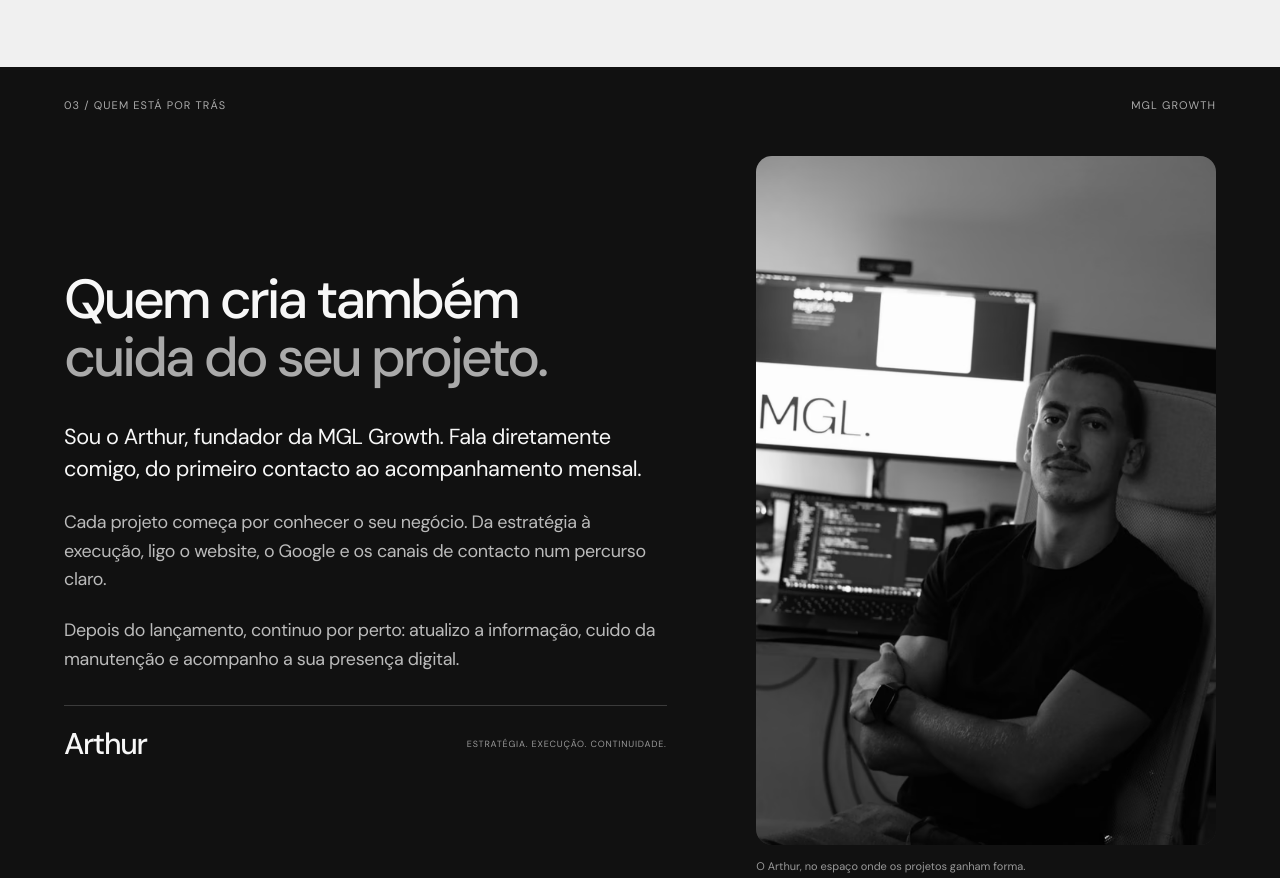
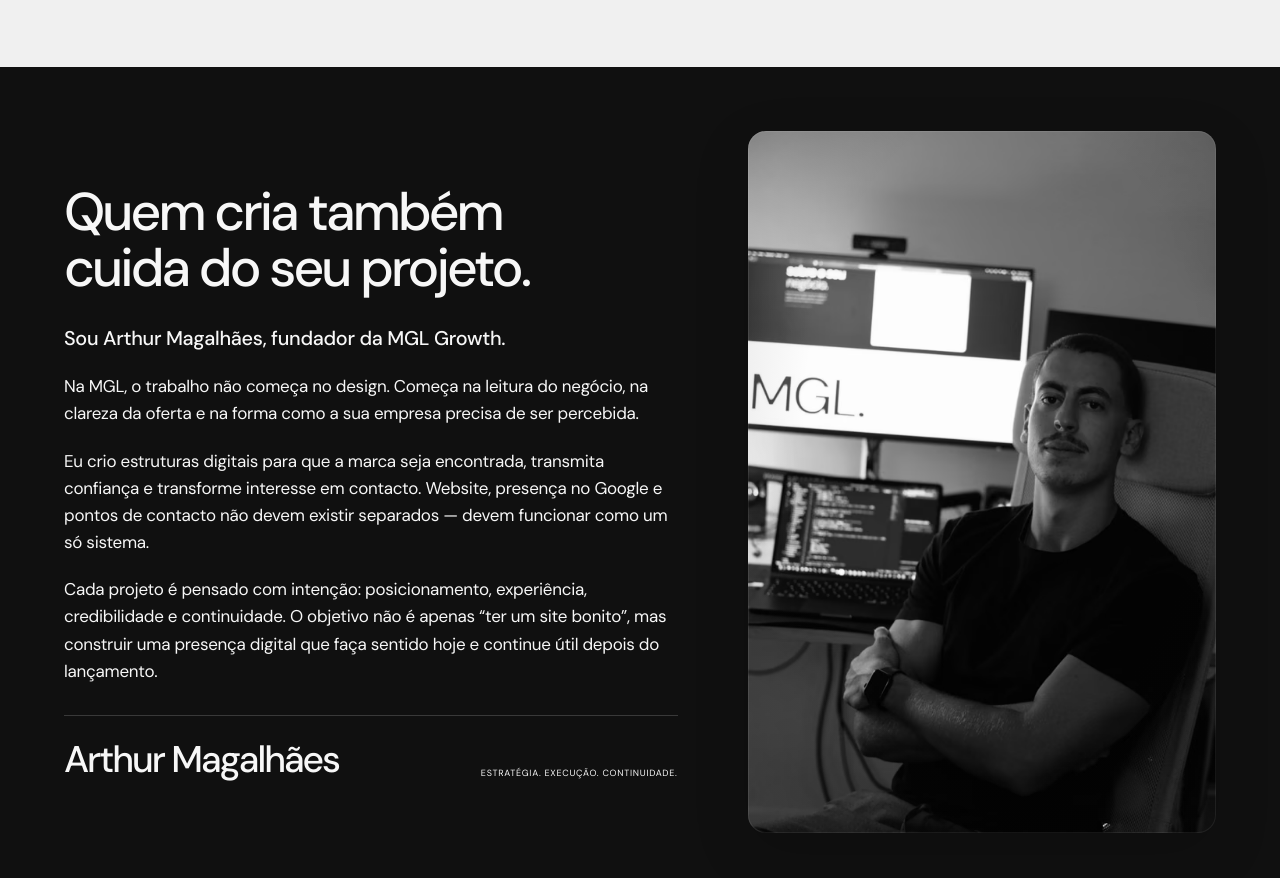
Before and after one commit to arthurmglsource/MglArthurcode, a website: page dist/index.html in a window 1280 px wide. Shown: the part 3187-4065 px from the top of the page. Drawn offline with Linux system fonts and the light colour scheme.

Commit message:
Update Site source

```diff
--- a/dist/final-polish.css
+++ b/dist/final-polish.css
@@ -1,6 +1,7 @@
 /* Static editorial finish. Tiny raster tile; no animation, no input interception. */
+body::before{content:"";position:fixed;inset:0;z-index:89;pointer-events:none;background:radial-gradient(ellipse at 50% 45%,transparent 55%,rgba(0,0,0,.035) 100%)}
 body::after{content:"";position:fixed;inset:0;z-index:90;pointer-events:none;background:url('assets/editorial-grain.png') repeat;opacity:.026;mix-blend-mode:soft-light}
 .manifesto{background:#111;min-height:0;padding:54px 4.3%;display:block}
 .manifesto h2{margin:0;line-height:1.02}
 @media(max-width:700px){.manifesto{min-height:0;padding:42px 18px}.manifesto h2{font-size:8.1vw;line-height:1.09}}
-@media(forced-colors:active){body::after{display:none}}
+@media(forced-colors:active){body::before,body::after{display:none}}
--- a/dist/founder.css
+++ b/dist/founder.css
@@ -1,17 +1,16 @@
-.founder{background:#111;color:#f7f7f7;padding:30px 5vw 60px;overflow:hidden;border-bottom:1px solid #303030}
-.founder-bar{display:flex;justify-content:space-between;gap:20px;font-size:11px;letter-spacing:.1em;line-height:1.5;color:#aaa}
-.founder-layout{display:grid;grid-template-columns:minmax(0,1.18fr) minmax(0,.9fr);align-items:center;gap:7vw;max-width:1500px;margin:42px auto 0}
-.founder-copy{min-width:0}
-.founder-copy h2{font-size:clamp(39px,4.3vw,70px);line-height:1.05;letter-spacing:-.055em;margin-bottom:34px}
-.founder-copy h2 span{color:#aaa}
-.founder-copy>p{font-size:clamp(17px,1.4vw,21px);line-height:1.6;letter-spacing:-.02em;margin-top:22px;max-width:600px;color:#bbb}
-.founder-copy .founder-intro{color:#f7f7f7;font-size:clamp(19px,1.7vw,25px);line-height:1.5;margin-top:0}
-.founder-signature{border-top:1px solid #3b3b3b;margin-top:32px;padding-top:23px;display:flex;align-items:center;justify-content:space-between;gap:20px}
-.founder-signature strong{font-size:30px;line-height:1;letter-spacing:-.045em;font-weight:500}
-.founder-signature span{font-size:9px;letter-spacing:.09em;color:#999;line-height:1.5;text-align:right}
-.founder-portrait{margin:0;min-width:0}
-.founder-portrait picture{display:block;border-radius:16px;overflow:hidden;background:#222;aspect-ratio:2/3;max-height:760px}
-.founder-portrait img{width:100%;height:100%;object-fit:contain;filter:none;transform:none}
-.founder-portrait figcaption{font-size:11px;line-height:1.5;color:#999;margin-top:13px}
-@media(max-width:1100px) and (min-width:801px){.founder-layout{gap:4vw;grid-template-columns:1.1fr 1fr}.founder-copy h2{font-size:40px;margin-bottom:25px}.founder-copy>p{font-size:16px;margin-top:17px}.founder-copy .founder-intro{font-size:19px}.founder-signature{flex-direction:column;align-items:flex-start;gap:10px}.founder-signature span{text-align:left}}
-@media(max-width:800px){.founder{padding:28px 6vw 45px}.founder-layout{grid-template-columns:1fr;gap:32px;margin-top:36px;max-width:620px}.founder-copy h2{font-size:clamp(37px,6.7vw,54px);margin-bottom:26px}.founder-copy>p{font-size:17px;margin-top:20px}.founder-copy .founder-intro{font-size:20px}.founder-portrait{width:100%;max-width:460px;justify-self:center}.founder-signature{margin-top:26px;padding-top:20px}.founder-signature span{font-size:8px;max-width:150px}.founder-bar{font-size:10px;letter-spacing:.06em}}
+/* Founder: a single editorial axis, with the original portrait preserved. */
+.founder{background:#101010;color:#f7f7f7;padding:clamp(44px,5vw,88px) 5vw;overflow:hidden;border-bottom:1px solid #303030}
+.founder-layout{display:grid;grid-template-columns:minmax(0,1.18fr) minmax(0,.9fr);align-items:center;gap:5.5vw;max-width:1500px;margin:0 auto}
+.founder-copy{min-width:0;max-width:720px}
+.founder-copy h2{color:#f7f7f7;font-size:clamp(38px,4.15vw,64px);line-height:1.06;letter-spacing:-.055em;margin:0 0 28px;text-wrap:balance}
+.founder-copy>p{color:#f7f7f7;font-size:clamp(17px,1.2vw,20px);line-height:1.6;letter-spacing:-.015em;margin:20px 0 0}
+.founder-copy .founder-intro{font-size:clamp(19px,1.55vw,24px);line-height:1.45;margin-top:0;font-weight:500}
+.founder-signature{border-top:1px solid #393939;margin-top:30px;padding-top:24px;display:flex;flex-wrap:wrap;align-items:flex-end;justify-content:space-between;gap:16px 24px;color:#f7f7f7}
+.founder-signature strong{font-size:clamp(32px,2.9vw,48px);line-height:1.1;letter-spacing:-.055em;font-weight:500}
+.founder-signature span{font-size:9px;letter-spacing:.08em;line-height:1.6;text-align:right;margin-left:auto;color:#f7f7f7}
+.founder-portrait{margin:0;min-width:0;width:100%}
+.founder-portrait picture{position:relative;display:block;border-radius:18px;overflow:hidden;background:#101010;aspect-ratio:2/3;box-shadow:inset 0 0 0 1px #ffffff12,0 18px 55px #00000026;isolation:isolate}
+.founder-portrait picture::after{content:"";position:absolute;inset:0;pointer-events:none;border-radius:inherit;background:radial-gradient(ellipse at 55% 42%,transparent 55%,#10101026 100%);box-shadow:inset 0 0 0 1px #ffffff12}
+.founder-portrait img{width:100%;height:100%;object-fit:cover;filter:none;transform:none}
+@media(max-width:1100px) and (min-width:801px){.founder-layout{gap:4vw;grid-template-columns:1.15fr 1fr}.founder-copy h2{font-size:40px;margin-bottom:24px}.founder-copy>p{font-size:16px;margin-top:17px}.founder-copy .founder-intro{font-size:19px}.founder-signature{margin-top:24px;padding-top:20px}}
+@media(max-width:800px){.founder{padding:42px 6vw}.founder-layout{grid-template-columns:1fr;gap:34px;max-width:620px}.founder-copy{max-width:none}.founder-copy h2{font-size:clamp(34px,6.7vw,52px);margin-bottom:24px}.founder-copy>p{font-size:17px;margin-top:18px}.founder-copy .founder-intro{font-size:20px}.founder-signature{margin-top:26px;padding-top:22px;gap:14px}.founder-signature strong{font-size:clamp(30px,5vw,38px)}.founder-portrait{max-width:460px;justify-self:center}.founder-portrait picture{border-radius:14px}}
--- a/dist/index.html
+++ b/dist/index.html
@@ -20,16 +20,17 @@
 <div class="ecosystem-layout"><div class="ecosystem-copy"><h2 id="ecosystem-title">Mais do que um website.<br><span>Um percurso completo.</span></h2><p>O seu próximo cliente procura, encontra, confia e entra em contacto. A MGL liga cada etapa desse percurso.</p></div>
 <div class="ecosystem-diagram" role="group" aria-label="O percurso: Google, Website, Contacto, Oportunidade"><ol class="ecosystem-funnel"><li class="ecosystem-stage"><svg viewBox="0 0 640 108" preserveAspectRatio="none" aria-hidden="true"><path d="M18 1H622Q639 1 632 17L595 97Q591 107 579 107H61Q49 107 45 97L8 17Q1 1 18 1Z"/></svg><span class="ecosystem-step">01</span><h3>GOOGLE</h3></li><li class="ecosystem-stage"><svg viewBox="0 0 640 108" preserveAspectRatio="none" aria-hidden="true"><path d="M18 1H622Q639 1 632 17L595 97Q591 107 579 107H61Q49 107 45 97L8 17Q1 1 18 1Z"/></svg><span class="ecosystem-step">02</span><h3>WEBSITE</h3></li><li class="ecosystem-stage"><svg viewBox="0 0 640 108" preserveAspectRatio="none" aria-hidden="true"><path d="M18 1H622Q639 1 632 17L595 97Q591 107 579 107H61Q49 107 45 97L8 17Q1 1 18 1Z"/></svg><span class="ecosystem-step">03</span><h3>CONTACTO</h3></li><li class="ecosystem-stage"><svg viewBox="0 0 640 108" preserveAspectRatio="none" aria-hidden="true"><path d="M18 1H622Q639 1 632 17L595 97Q591 107 579 107H61Q49 107 45 97L8 17Q1 1 18 1Z"/></svg><span class="ecosystem-step">04</span><h3>OPORTUNIDADE</h3></li></ol></div></div></section>
 <section class="founder" id="about" aria-labelledby="founder-title">
-  <div class="founder-bar"><span>03 / QUEM ESTÁ POR TRÁS</span><span>MGL GROWTH</span></div>
   <div class="founder-layout">
-    <div class="founder-copy"><h2 id="founder-title">Quem cria também<br><span>cuida do seu projeto.</span></h2>
-<p class="founder-intro">Sou o Arthur, fundador da MGL Growth. Fala diretamente comigo, do primeiro contacto ao acompanhamento mensal.</p>
-<p>Cada projeto começa por conhecer o seu negócio. Da estratégia à execução, ligo o website, o Google e os canais de contacto num percurso claro.</p>
-<p>Depois do lançamento, continuo por perto: atualizo a informação, cuido da manutenção e acompanho a sua presença digital.</p>
-<div class="founder-signature"><strong>Arthur</strong><span>ESTRATÉGIA. EXECUÇÃO. CONTINUIDADE.</span></div></div>
+    <div class="founder-copy">
+      <h2 id="founder-title">Quem cria também<br>cuida do seu projeto.</h2>
+      <p class="founder-intro">Sou Arthur Magalhães, fundador da MGL Growth.</p>
+      <p>Na MGL, o trabalho não começa no design. Começa na leitura do negócio, na clareza da oferta e na forma como a sua empresa precisa de ser percebida.</p>
+      <p>Eu crio estruturas digitais para que a marca seja encontrada, transmita confiança e transforme interesse em contacto. Website, presença no Google e pontos de contacto não devem existir separados — devem funcionar como um só sistema.</p>
+      <p>Cada projeto é pensado com intenção: posicionamento, experiência, credibilidade e continuidade. O objetivo não é apenas “ter um site bonito”, mas construir uma presença digital que faça sentido hoje e continue útil depois do lançamento.</p>
+      <div class="founder-signature"><strong>Arthur Magalhães</strong><span>ESTRATÉGIA. EXECUÇÃO. CONTINUIDADE.</span></div>
+    </div>
     <figure class="founder-portrait">
       <picture><source type="image/avif" srcset="assets/founder/arthur-mgl-600.avif 600w, assets/founder/arthur-mgl-960.avif 960w, assets/founder/arthur-mgl-1440.avif 1440w" sizes="(max-width:800px) 88vw, 40vw"><img src="assets/founder/arthur-mgl-960.webp" srcset="assets/founder/arthur-mgl-600.webp 600w, assets/founder/arthur-mgl-960.webp 960w, assets/founder/arthur-mgl-1440.webp 1440w" sizes="(max-width:800px) 88vw, 40vw" width="1440" height="2160" alt="Arthur, fundador da MGL Growth, no seu espaço de trabalho, com o website da MGL no monitor" loading="lazy" decoding="async"></picture>
-      <figcaption>O Arthur, no espaço onde os projetos ganham forma.</figcaption>
     </figure>
   </div>
 </section>
```
